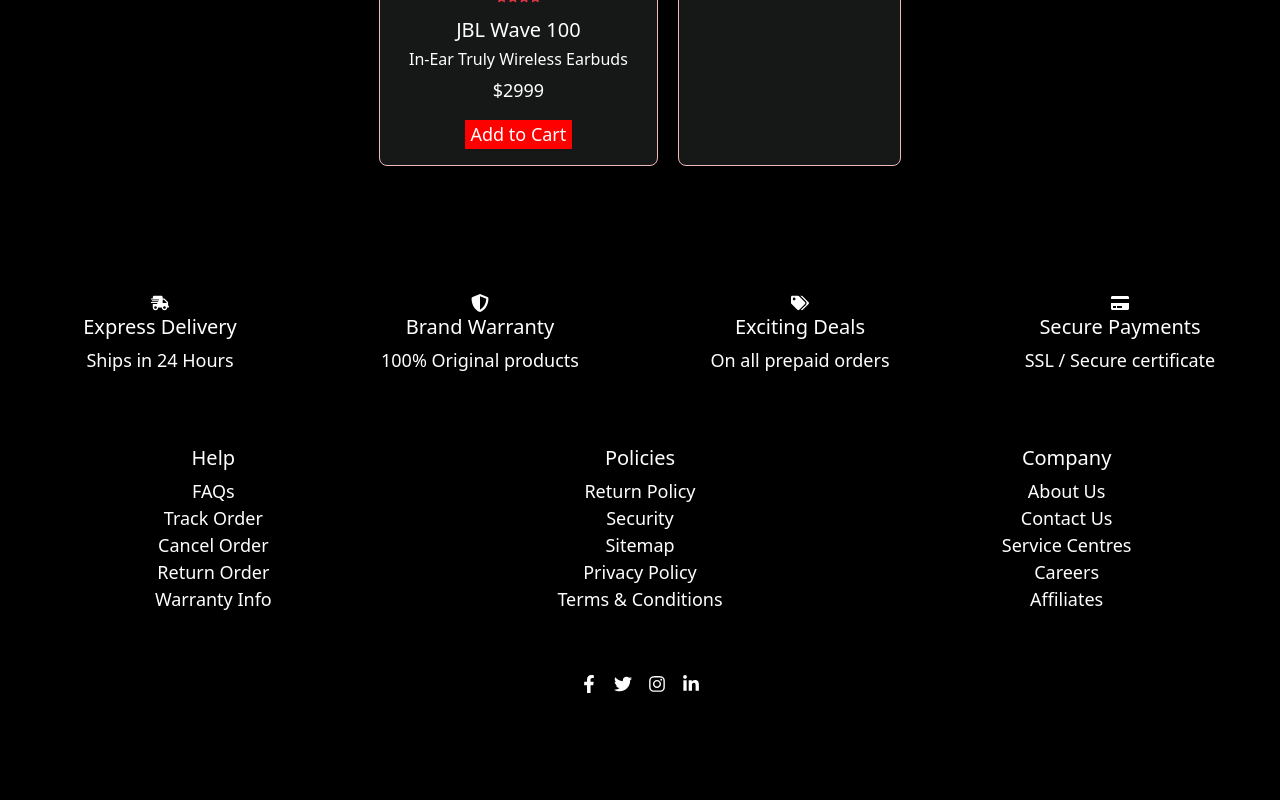
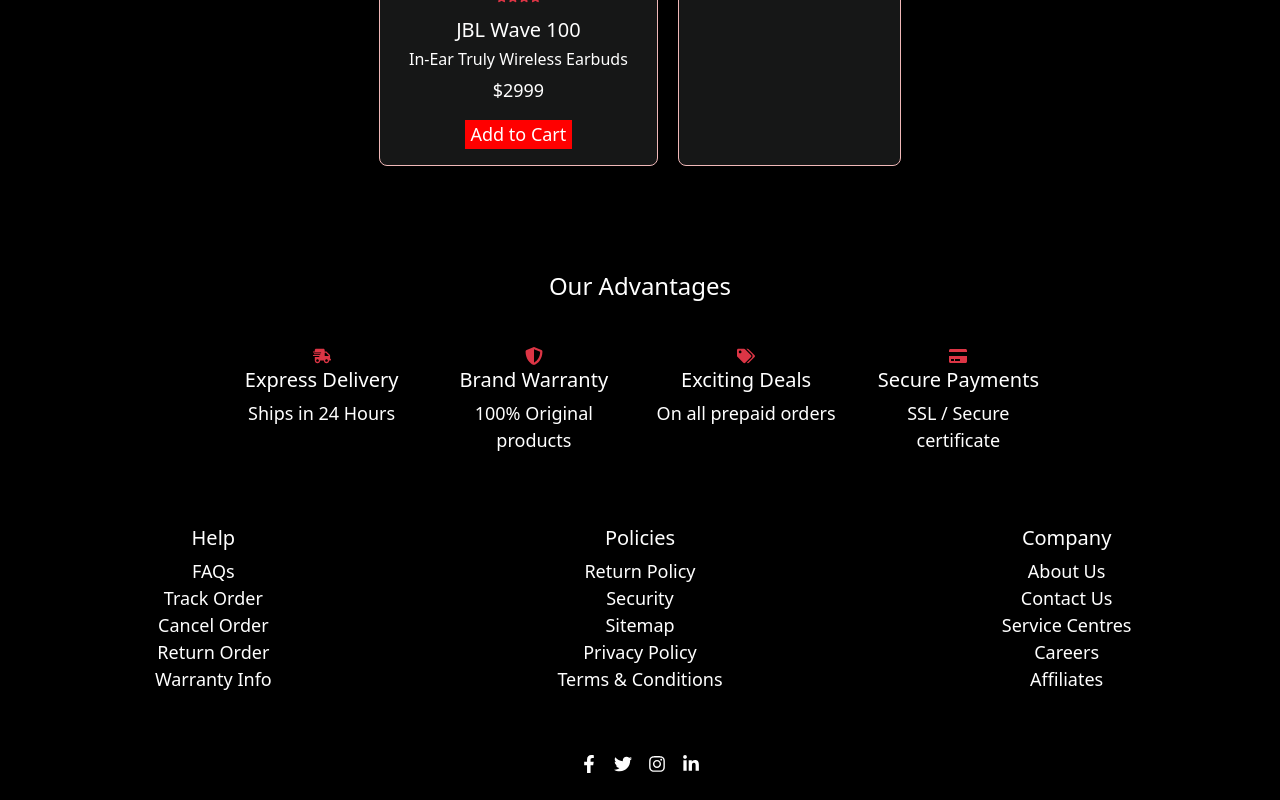
Before and after one commit to AkhilPendlimarry/Techshop_React, a React (Create React App) app: page / in a window 1280 px wide. Shown: the part 2779-3579 px from the top of the page. Before the commit the page ends 3499 px from the top, so only its background shows below. Built offline with nearby package versions, Linux system fonts and the light colour scheme.

Commit message:
Modified Footer Data

```diff
--- a/src/HomeComponent/Footer.jsx
+++ b/src/HomeComponent/Footer.jsx
@@ -3,17 +3,20 @@
 
 const Footer = () => (
     <footer className="bg-dark text-white pt-5 bg-black">
-        <div className="d-flex flex-wrap justify-content-around text-center mb-4">
+        <div className="d-flex flex-column justify-content-center align-items-center text-center mb-4">
+            <h4 className='text-center mb-4'> Our Advantages</h4>
+            <div className='d-flex flex-wrap justify-content-center'>
+             {servicesData.map(service => (
+                <div key={service.id} className="p-3" style={{ flex: "0 1 25%" }}>
+                    <span className='text-danger'>{service.icon}</span>
+                    <h5>{service.title}</h5>
+                    <p>{service.info}</p>
 
-            {servicesData.map(service => (
-                <div key={service.id} className="p-3" style={{ flex: "0 1 25%" }}>
-                    <div>{service.icon}</div>
-
-                     <h5>{service.title}</h5>
-                     <p>{service.info}</p>
 
                 </div>
             ))}
+            </div>
+
         </div>
         <div className="d-flex flex-wrap justify-content-around text-center">
             {footMenu.map(menu => (
```
